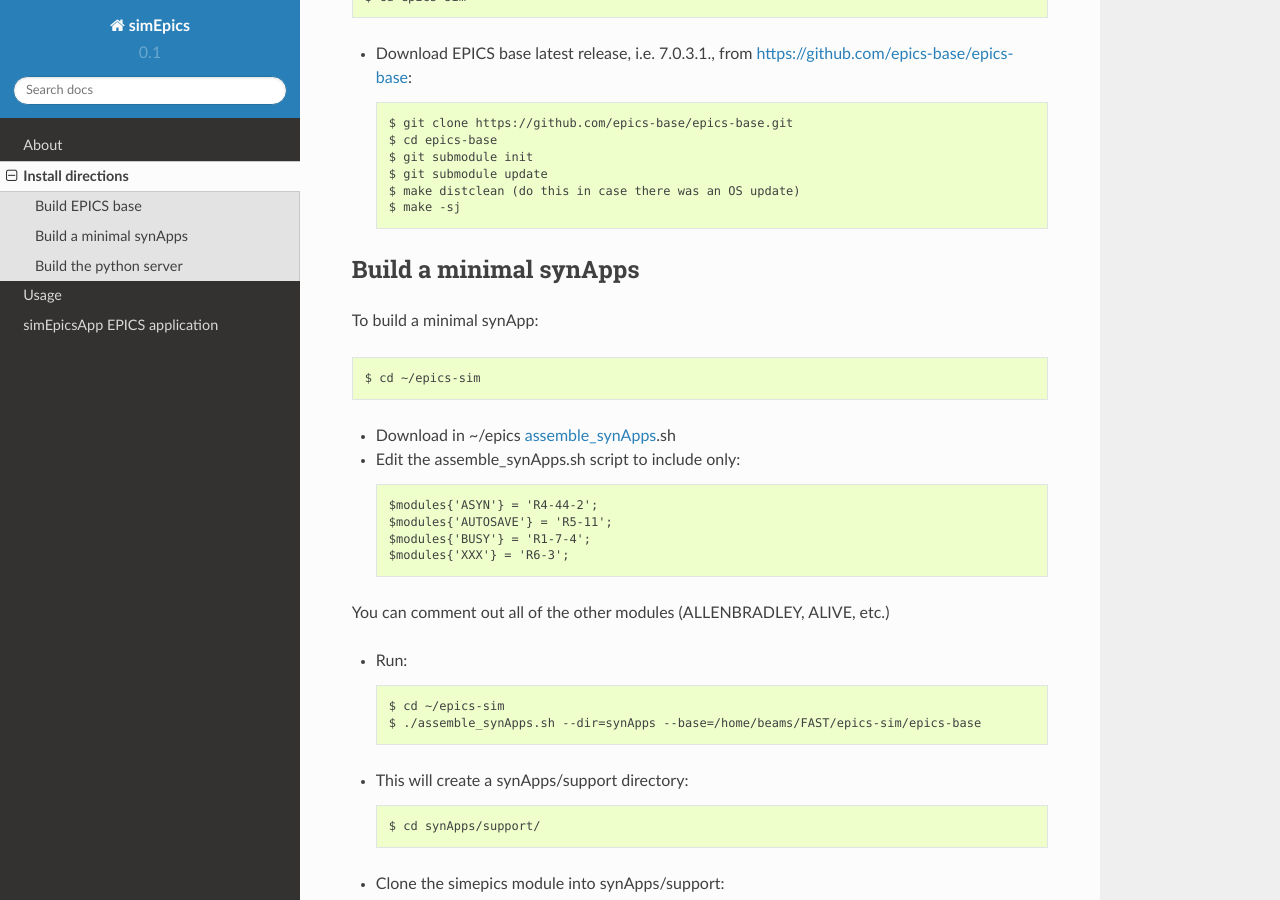
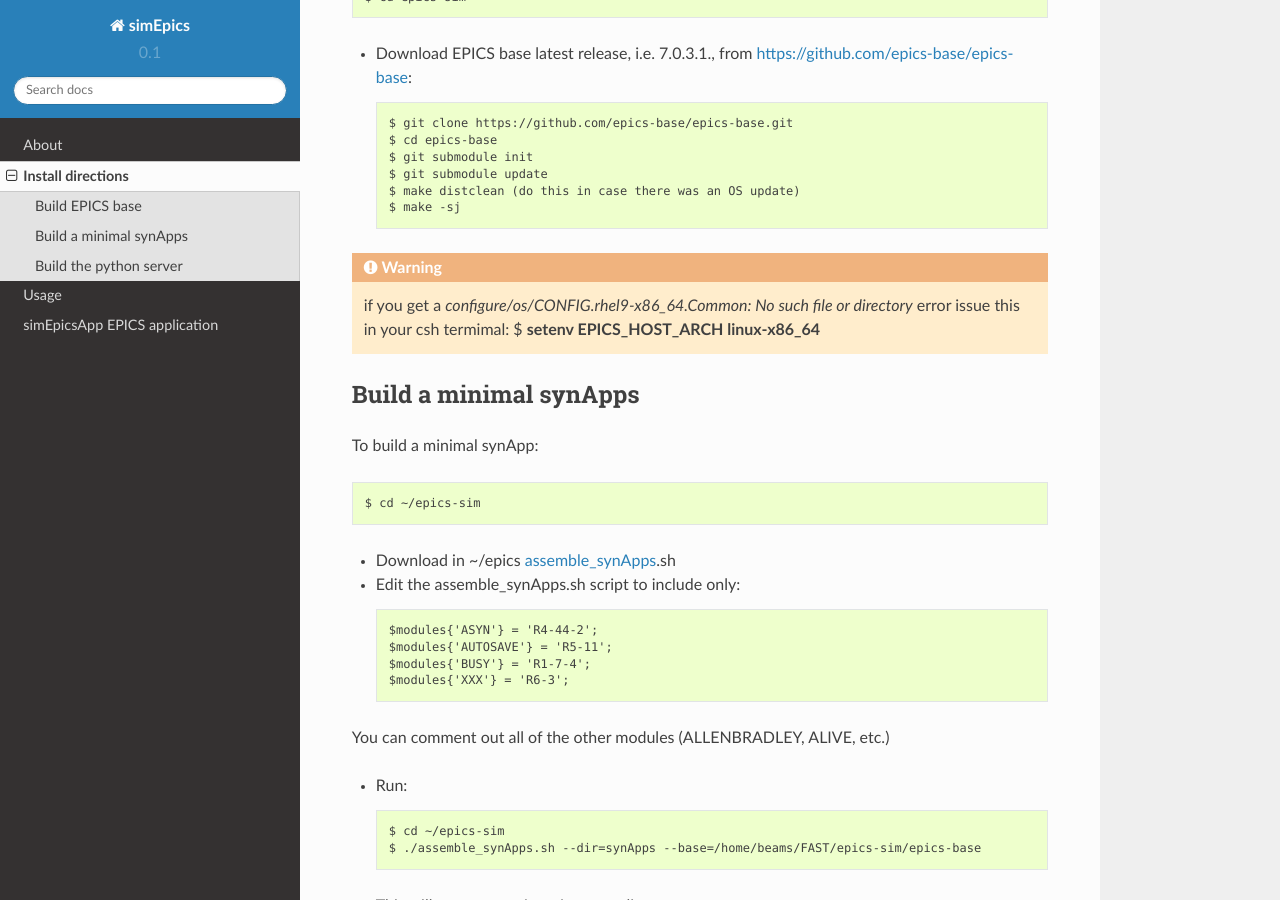
Before and after one commit to decarlof/simEpics, a Sphinx documentation site: the page built from docs/source/install.rst, in a window 1280 px wide and 900 px high, scrolled down 382 px. Built offline with Sphinx 7.4.7 and the Read the Docs theme 2.0.0, drawn with Linux system fonts in a browser that asks for light colours.

Commit message:
added warning to address setenv EPICS_HOST_ARCH linux-x86_64 error

```diff
--- a/docs/source/install.rst
+++ b/docs/source/install.rst
@@ -22,6 +22,7 @@ Build EPICS base
     $ make distclean (do this in case there was an OS update)
     $ make -sj
 
+.. warning:: if you get a *configure/os/CONFIG.rhel9-x86_64.Common: No such file or directory* error issue this in your csh termimal: $ **setenv EPICS_HOST_ARCH linux-x86_64**
 
 Build a minimal synApps
 -----------------------
```
